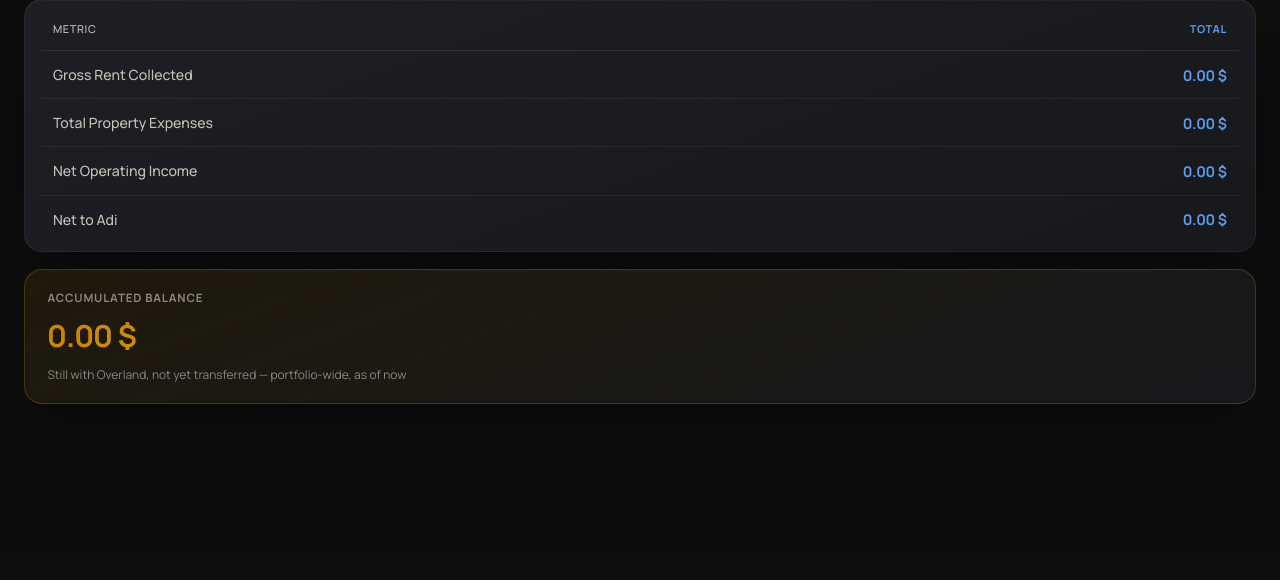
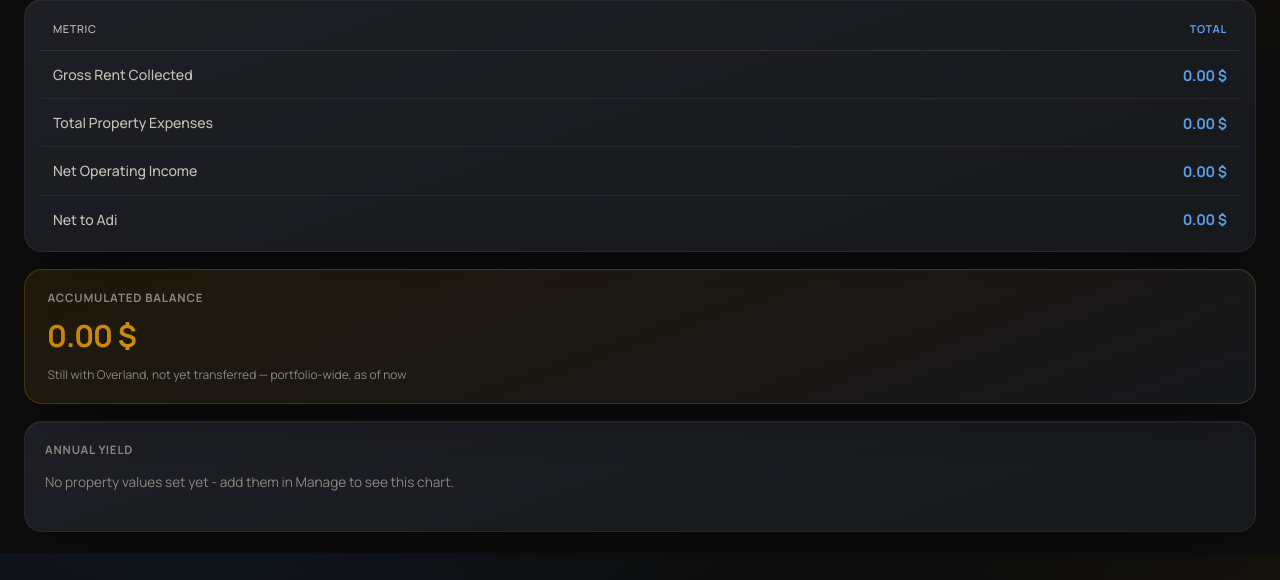
Before and after one commit to AdiKellerAI/asset_report_dashboard, a Flask app: page / in a window 1280 px wide. Shown: the part 247-827 px from the top of the page. Before the commit the page ends 651 px from the top, so only its background shows below. Run offline with Flask 3, Linux system fonts and the light colour scheme; data that the repository does not hold is empty.

Commit message:
Add Annual Yield chart (NOI / property value, per property + Total)
Adi confirmed Net Yield/Cap Rate as the formula and provided the actual
property values (Brunswick $96,500, Colburn $113,000), now set in
production. New Property.value column (migration 1367f0714b08),
editable per-property via a new Manage card since it varies per
property (unlike the portfolio-level mortgage). annual_yield_series()
sums NOI per property per year and divides by value, excluding any
property without a value from both its own line and the Total.

Co-Authored-By: Claude Sonnet 5 <noreply@anthropic.com>

```diff
--- a/app/i18n.py
+++ b/app/i18n.py
@@ -54,6 +54,10 @@ TRANSLATIONS = {
         "עדיין אצל אוברלנד, טרם הועבר — עבור כלל התיק, נכון לעכשיו"
     ),
     "Net Operating Income — Last {n} Months": "רווח תפעולי נקי — {n} חודשים אחרונים",
+    "Annual Yield": "תשואה שנתית",
+    "No property values set yet - add them in Manage to see this chart.": (
+        "עדיין לא הוגדר שווי לנכסים - הוסף אותו בעמוד הניהול כדי לראות גרף זה."
+    ),
     # Trends summary series
     "Net Owner Funds": "כספי בעלים נטו",
     "Beginning Balance": "יתרת פתיחה",
@@ -83,6 +87,11 @@ TRANSLATIONS = {
     ),
     "Drop files here, or click to browse": "גרור קבצים לכאן, או לחץ לבחירה",
     "Upload": "העלה",
+    "Property Values": "שווי הנכסים",
+    "Used as the denominator for the Annual Yield chart on the Dashboard.": (
+        "משמש כמכנה בגרף התשואה השנתית בלוח הבקרה."
+    ),
+    "Value (USD)": "שווי (דולר)",
     "Mortgage": "משכנתא",
     "One combined mortgage for the whole portfolio.": "משכנתא אחת משותפת לכל התיק.",
     "Lender": "גורם מלווה",
@@ -155,6 +164,8 @@ MESSAGE_TEMPLATES = {
     ", {count} need review": ", {count} דורשים בדיקה",
     "Couldn't save mortgage - check the numbers/date.": "לא ניתן היה לשמור את המשכנתא - בדוק את המספרים/התאריך.",
     "Mortgage updated.": "המשכנתא עודכנה.",
+    "Couldn't save property values - check the numbers.": "לא ניתן היה לשמור את שווי הנכסים - בדוק את המספרים.",
+    "Property values updated.": "שווי הנכסים עודכן.",
     "Tax payment needs a valid year.": "תשלום המס דורש שנה תקינה.",
     "Couldn't save the tax payment - check the amount/date.": "לא ניתן היה לשמור את תשלום המס - בדוק את הסכום/התאריך.",
     "Tax payment for {year} recorded.": "תשלום המס עבור {year} נרשם.",
--- a/app/models.py
+++ b/app/models.py
@@ -26,6 +26,10 @@ class Property(Base):
     address: Mapped[str | None] = mapped_column(String(255))
     unit_details: Mapped[str | None] = mapped_column(Text)
     purchase_info: Mapped[str | None] = mapped_column(Text)
+    # Current/purchase value in USD - the denominator for the Annual Yield
+    # chart (annual NOI / value). Manually entered via /manage, not parsed
+    # from any document.
+    value: Mapped[float | None] = mapped_column(Numeric(12, 2))
     created_at: Mapped[datetime] = mapped_column(DateTime, server_default=func.now())
 
 
--- a/app/reports.py
+++ b/app/reports.py
@@ -315,6 +315,52 @@ RANGE_CHOICES = {
 DEFAULT_RANGE = "1y"
 
 
+def annual_yield_series(session):
+    """Net yield (annual NOI / property value) per property and portfolio
+    Total, one point per calendar year that has any monthly_statement data -
+    the landing page's "Annual Yield" chart, below the NOI trend chart.
+    `Property.value` (manually entered via /manage) is the denominator; a
+    property with no value set yet is left out of its own line and out of
+    the Total's denominator, rather than silently treating it as free/zero."""
+    properties = session.query(Property).order_by(Property.nickname).all()
+    property_ids = [p.id for p in properties]
+    statements = (
+        session.query(MonthlyStatement)
+        .filter(MonthlyStatement.property_id.in_(property_ids))
+        .order_by(MonthlyStatement.month)
+        .all()
+    )
+
+    noi_by_year_and_property = {}
+    years = []
+    for s in statements:
+        year = s.month.year
+        if year not in noi_by_year_and_property:
+            noi_by_year_and_property[year] = {}
+            years.append(year)
+        prior = noi_by_year_and_property[year].get(s.property_id, 0.0)
+        noi_by_year_and_property[year][s.property_id] = prior + float(s.noi or 0)
+    years.sort()
+
+    valued_properties = [p for p in properties if p.value]
+    lines = {}
+    for prop in valued_properties:
+        lines[prop.nickname] = [
+            100 * noi_by_year_and_property.get(year, {}).get(prop.id, 0.0) / float(prop.value) for year in years
+        ]
+
+    total_value = sum(float(p.value) for p in valued_properties)
+    if total_value:
+        lines["Total"] = [
+            100
+            * sum(noi_by_year_and_property.get(year, {}).get(p.id, 0.0) for p in valued_properties)
+            / total_value
+            for year in years
+        ]
+
+    return {"years": years, "lines": lines}
+
+
 def recent_noi_trend(session, months=5):
     """Net Operating Income for the last N months that actually have a
     report, per property plus the portfolio Total - the landing page's
--- a/app/routes/dashboard.py
+++ b/app/routes/dashboard.py
@@ -3,7 +3,7 @@ from flask import Blueprint, g, render_template, request
 from app.cache import get_or_set
 from app.db import SessionLocal
 from app.i18n import translate
-from app.reports import PERIOD_CHOICES, dashboard_breakdown, recent_noi_trend
+from app.reports import PERIOD_CHOICES, annual_yield_series, dashboard_breakdown, recent_noi_trend
 
 dashboard_bp = Blueprint("dashboard", __name__)
 
@@ -24,6 +24,7 @@ def landing():
             lambda: dashboard_breakdown(session, period, month=month, year=year),
         )
         noi_trend = get_or_set(("recent_noi_trend", 6), lambda: recent_noi_trend(session, months=6))
+        yield_series = get_or_set(("annual_yield_series",), lambda: annual_yield_series(session))
     finally:
         session.close()
 
@@ -36,5 +37,7 @@ def landing():
         selected_year=year or "",
         noi_months=[m.strftime("%Y-%m") for m in noi_trend["months"]],
         noi_lines=noi_trend["lines"],
+        yield_years=yield_series["years"],
+        yield_lines=yield_series["lines"],
         total_label=translate("Total", g.lang),
     )
--- a/app/templates/dashboard.html
+++ b/app/templates/dashboard.html
@@ -80,6 +80,15 @@
     <canvas id="noi-chart" role="img" aria-label="Net operating income per property and total, last {{ noi_months|length }} months"></canvas>
   </section>
   {% endif %}
+
+  <section class="chart-wrap income-chart" dir="ltr">
+    <h2 class="chart-title">{{ "Annual Yield"|t }}</h2>
+    {% if yield_years %}
+    <canvas id="yield-chart" role="img" aria-label="Annual net yield per property and total, by year"></canvas>
+    {% else %}
+    <p class="empty-state-note">{{ "No property values set yet - add them in Manage to see this chart."|t }}</p>
+    {% endif %}
+  </section>
 {% endblock %}
 
 {% block scripts %}
@@ -181,4 +190,64 @@
     });
   </script>
   {% endif %}
+
+  {% if yield_years %}
+  <script src="https://cdn.jsdelivr.net/npm/chart.js@4"></script>
+  <script>
+    (function () {
+      const yieldYears = {{ yield_years|tojson }};
+      const yieldLines = {{ yield_lines|tojson }};
+      const LINE_COLORS = { "Total": "#c98500" };
+      const PROPERTY_PALETTE = ["#3987e5", "#d95926", "#199e70", "#d55181"];
+      const TOTAL_LABEL = {{ total_label|tojson }};
+
+      Chart.defaults.font.family = "'Manrope', system-ui, sans-serif";
+
+      let propertyIndex = 0;
+      const datasets = Object.entries(yieldLines).map(([name, values]) => {
+        const color = LINE_COLORS[name] || PROPERTY_PALETTE[propertyIndex++ % PROPERTY_PALETTE.length];
+        return {
+          label: name === "Total" ? TOTAL_LABEL : name,
+          data: values,
+          backgroundColor: color,
+          borderRadius: 4,
+        };
+      });
+
+      new Chart(document.getElementById("yield-chart"), {
+        type: "bar",
+        data: { labels: yieldYears, datasets },
+        options: {
+          responsive: true,
+          plugins: {
+            legend: {
+              labels: { color: "#c3c2b7", usePointStyle: true, boxWidth: 8, boxHeight: 8, padding: 16 },
+            },
+            tooltip: {
+              backgroundColor: "#1d1f24",
+              borderColor: "rgba(255,255,255,0.10)",
+              borderWidth: 1,
+              titleColor: "#ffffff",
+              bodyColor: "#c3c2b7",
+              padding: 12,
+              cornerRadius: 10,
+              callbacks: {
+                label: (item) => `${item.dataset.label}: ${item.parsed.y.toFixed(2)}%`,
+              },
+            },
+          },
+          scales: {
+            x: { grid: { color: "#2c2c2a" }, border: { color: "#383835" }, ticks: { color: "#898781" } },
+            y: {
+              beginAtZero: true,
+              grid: { color: "#2c2c2a" },
+              border: { color: "#383835" },
+              ticks: { color: "#898781", callback: (value) => value + "%" },
+            },
+          },
+        },
+      });
+    })();
+  </script>
+  {% endif %}
 {% endblock %}
```
Also changed, not shown: alembic/versions/1367f0714b08_add_value_to_property.py (added, +32 -0 lines), app/routes/manage.py (+27 -1 lines), app/templates/manage.html (+14 -0 lines), docs/PROJECT_STATUS.md (+1 -0 lines), tests/test_dashboard_route.py (+30 -0 lines), tests/test_manage_route.py (+23 -1 lines), tests/test_reports.py (+40 -0 lines).
